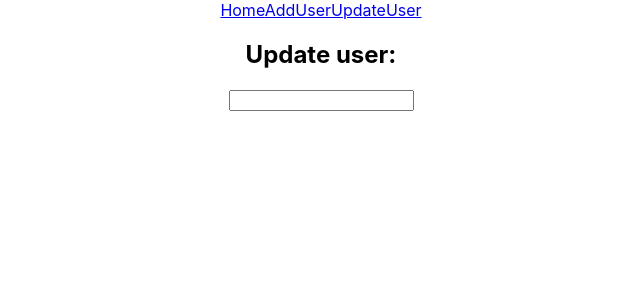
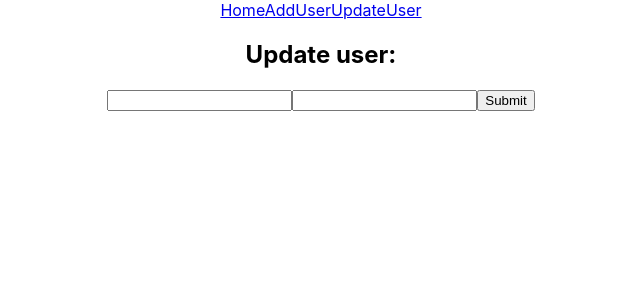
Before and after one commit to bellicose77/fullstack-crud-node-clientside, a React (Create React App) app: page /user/update/1 in a window 1280 px wide. Shown: the top 300 px of the page, without its empty margins (319-959 px from the left). Built offline with nearby package versions, Linux system fonts and the light colour scheme; no server answers.

Commit message:
submit butto

```diff
--- a/src/componets/UpdateUser/UpdateUser.js
+++ b/src/componets/UpdateUser/UpdateUser.js
@@ -19,6 +19,8 @@ const UpdateUser = () => {
             <h2>Update user: {user.name}</h2>
             <form onSubmit={handleSubmit}>
                <input type="text"/>
+               <input type="email"/>
+               <input type="submit"/>
             </form>
         </div>
     );
```
